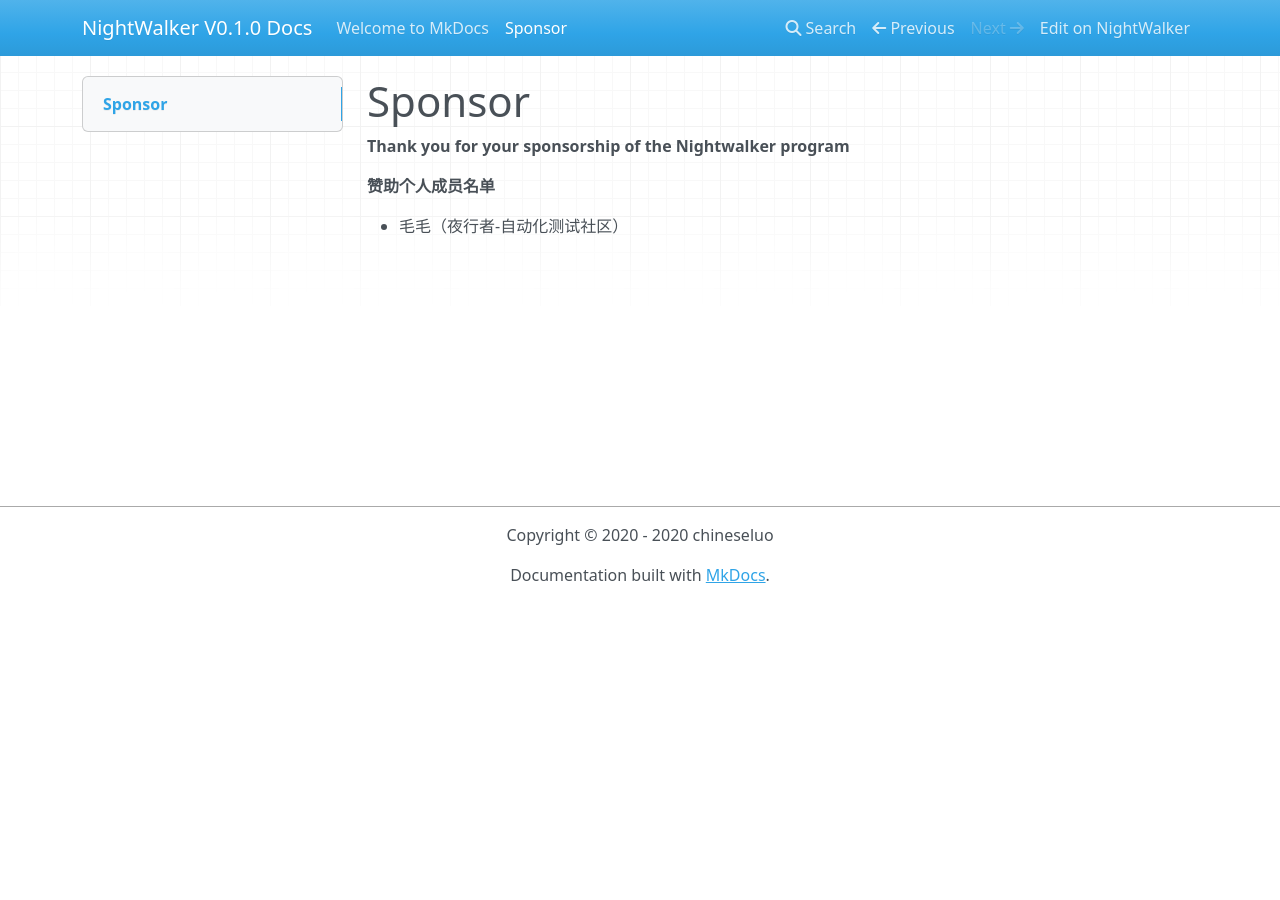
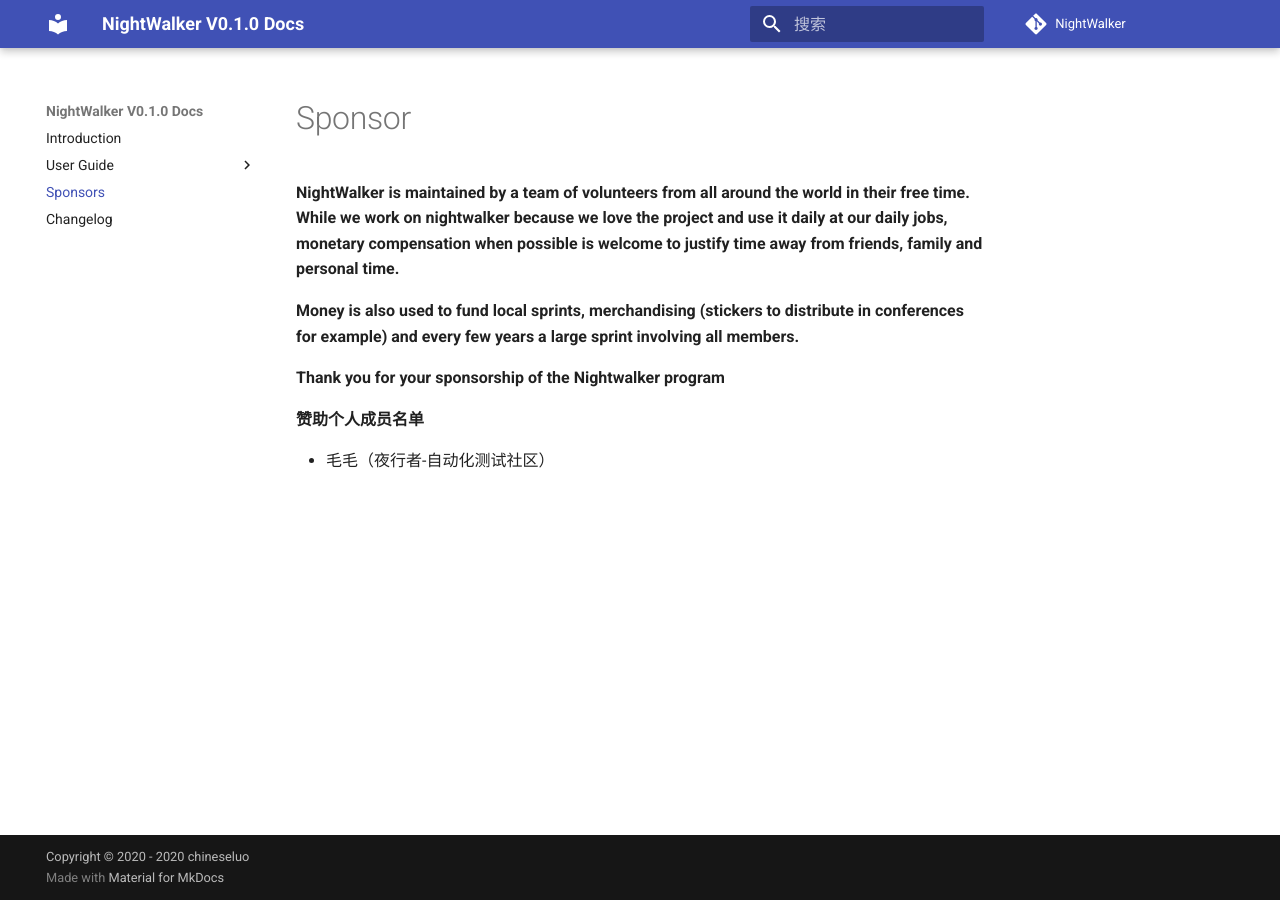
Before and after one commit to chineseluo/nightwalker, an MkDocs documentation site: the page built from docs/sponsors.md, in a window 1280 px wide. Built offline with MkDocs 1.6.1 and Material for MkDocs 9.7.7, drawn with Linux system fonts in a browser that asks for light colours; nearby versions of some CDN libraries; comment, search, counter and statistics services are not loaded.

Commit message:
update pyproject mkdocs config

```diff
--- a/docs/sponsors.md
+++ b/docs/sponsors.md
@@ -1,4 +1,7 @@
 # Sponsor
+**NightWalker is maintained by a team of volunteers from all around the world in their free time. While we work on nightwalker because we love the project and use it daily at our daily jobs, monetary compensation when possible is welcome to justify time away from friends, family and personal time.**
+
+**Money is also used to fund local sprints, merchandising (stickers to distribute in conferences for example) and every few years a large sprint involving all members.**
 
 **Thank you for your sponsorship of the Nightwalker program**
 
--- a/mkdocs.yml
+++ b/mkdocs.yml
@@ -12,5 +12,36 @@
 # Copyright
 copyright: 'Copyright &copy; 2020 - 2020 chineseluo'
 
+# Configuration
+theme:
+    name: 'material'
+    language: 'zh'
+    palette:
+        primary: 'indigo'
+        accent: 'indigo'
+    font:
+        text: 'Roboto'
+        code: 'Roboto Mono'
+
 # Google Analytics
 google_analytics: ['UA-36723568-3', 'auto']
+
+# Markdown syntax extensions,mkdocs-plugin
+markdown_extensions:
+  - admonition
+  - codehilite:
+      guess_lang: false
+  - toc:
+      permalink: true
+
+nav:
+    - Introduction: index.md
+    - User Guide:
+          - Scaffold: user/scaffold.md
+          - Record & Generate testcase: user/gen_tests.md
+          - Write Testcase: user/write_testcase.md
+          - Run Testcase: user/run_testcase.md
+          - Testing Report: user/testing_report.md
+          - Run load test: user/run_loadtest.md
+    - Sponsors: sponsors.md
+    - Changelog: changelog.md
```
Also changed, not shown: docs/changelog.md (added).
